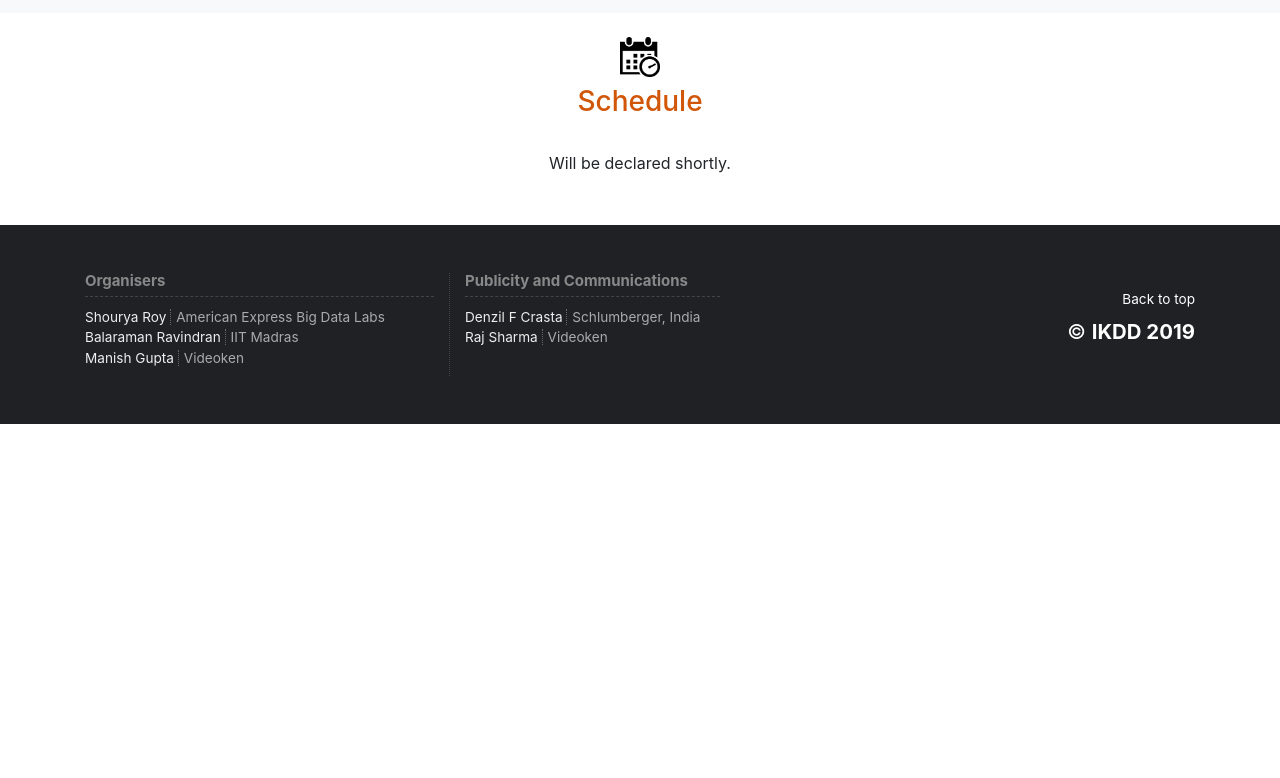
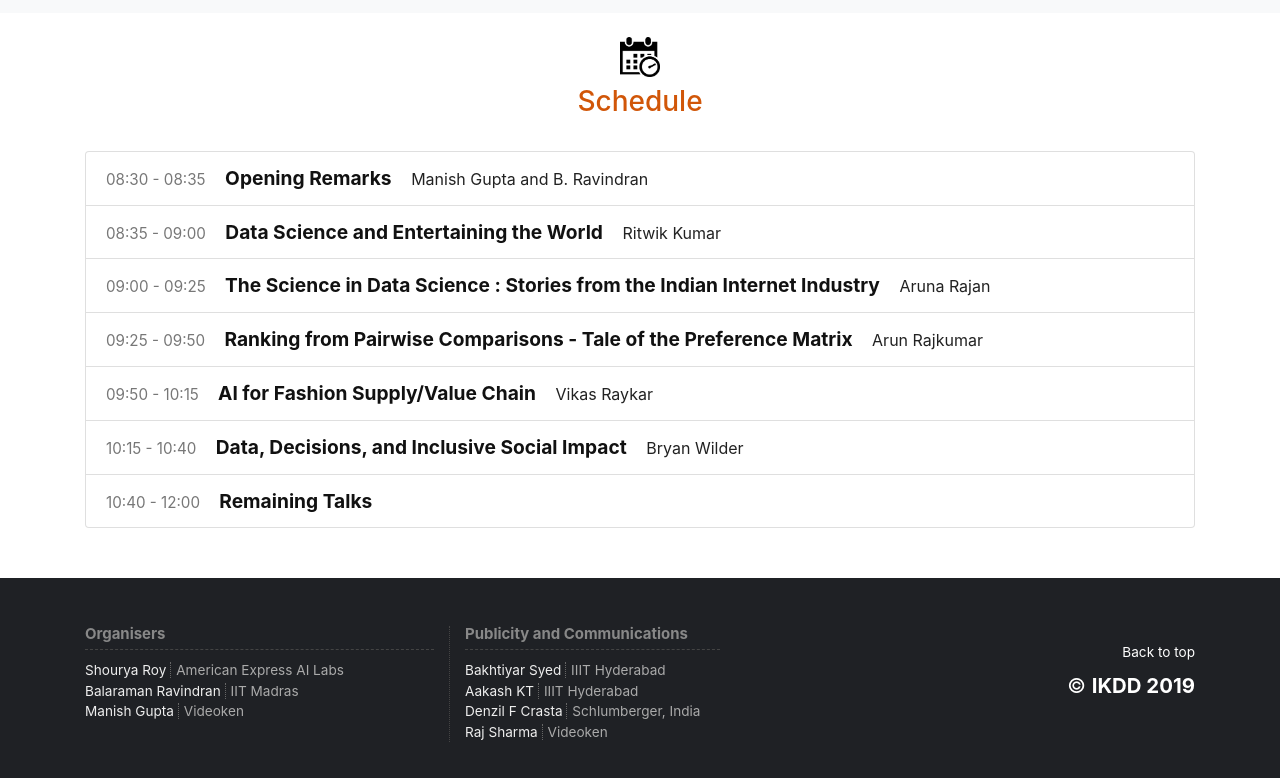
Before and after one commit to bakszero/KDD2019, a plain HTML site: page index.html in a window 1280 px wide. Shown: the part 1890-2668 px from the top of the page. Before the commit the page ends 2314 px from the top, so only its background shows below. Drawn offline with nearby package versions, Linux system fonts and the light colour scheme.

Commit message:
Updated KDD2019

```diff
--- a/index.html
+++ b/index.html
@@ -268,51 +268,45 @@ The second part of the talk is more about the complex temporal dynamics that joi
 He is the founder and the head of a very active research group CNeRG (Complex Network Research Group) http://cnerg.org in IIT Kharagpur. He has been collaborating with various national and international universities and research labs including UIUC, TU Dresden, Germany, MPI PKS and MPI SWS, Germany, Microsoft Lab, Adobe Labs, HP Labs, NetApp Labs etc. He currently publishes in various top ranking international journals and conferences including ICDM, EMNLP, ACL, WWW, INFOCOM, SIGIR, SIGKDD, SIGCHI, ICWSM, CSCW, NIPS CCS, PODC, Euro Physics Letters, Physical Review E, ACM and IEEE Transactions, etc.For further information on Dr. Ganguly, please visit his website: http://www.facweb.iitkgp.ernet.in/~niloy/.
                  </p>
               </div>
-	  -->
 
-    <span style="text-align:center;"> Will be declared shortly. </span>
-    <!-- start of schedule here , omit for now --
+
+    <span style="text-align:center;"> Will be declared shortly. </span> -->
+
               <a class="list-group-item" >
-                <span class="ik-time"> 09:30 - 09:35</span>
-                <span class="ik-talk-topic"> Introduction </span>
-                <span class="ik-talk-speaker"> Manish Gupta and Shourya Roy </span>
+                <span class="ik-time"> 08:30 - 08:35</span>
+                <span class="ik-talk-topic"> Opening Remarks </span>
+                <span class="ik-talk-speaker"> Manish Gupta and B. Ravindran </span>
               </a>
               <a class="list-group-item" >
-                <span class="ik-time"> 09:35 - 10:00</span>
-                <span class="ik-talk-topic"> Adapt, Generalize and Calibrate your Deep Neural Network </span>
-                <span class="ik-talk-speaker"> Sunita Sarawagi </span>
+                <span class="ik-time"> 08:35 - 09:00</span>
+                <span class="ik-talk-topic">  Data Science and Entertaining the World </span>
+                <span class="ik-talk-speaker"> Ritwik Kumar </span>
               </a>
               <a class="list-group-item">
-                <span class="ik-time"> 10:00 - 10:25 </span>
-                <span class="ik-talk-topic">  Responsible AI Efforts at CognitiveScale's India Innovation Lab, Hyderabad  </span>
-                <span class="ik-talk-speaker"> Joydeep Ghosh   </span>
+                <span class="ik-time"> 09:00 - 09:25 </span>
+                <span class="ik-talk-topic">  The Science in Data Science : Stories from the Indian Internet Industry  </span>
+                <span class="ik-talk-speaker"> Aruna Rajan </span>
               </a>
               <a class="list-group-item">
-                <span class="ik-time"> 10:25 - 10:50 </span>
-                <span class="ik-talk-topic">  Building AI products for healthcare and life sciences</span>
-                <span class="ik-talk-speaker"> Balaji Krishnapuram and Sheng Hua Bao  </span>
+                <span class="ik-time"> 09:25 - 09:50 </span>
+                <span class="ik-talk-topic">  Ranking from Pairwise Comparisons - Tale of the Preference Matrix </span>
+                <span class="ik-talk-speaker"> Arun Rajkumar  </span>
               </a>
               <a class="list-group-item" >
-                <span class="ik-time"> 10:50 - 11:15 </span>
-                <span class="ik-talk-topic"> Enterprise AI: Automation, Amplification and Managing Complexity </span>
-                <span class="ik-talk-speaker"> Gautam Shroff  </span>
+                <span class="ik-time"> 09:50 - 10:15 </span>
+                <span class="ik-talk-topic"> AI for Fashion Supply/Value Chain </span>
+                <span class="ik-talk-speaker"> Vikas Raykar  </span>
               </a>
               <a class="list-group-item">
-                <span class="ik-time"> 11:15 - 11:40  </span>
-                <span class="ik-talk-topic"> ML powered Risk Modelling </span>
-                <span class="ik-talk-speaker"> Manish Gupta</span>
+                <span class="ik-time"> 10:15 - 10:40  </span>
+                <span class="ik-talk-topic"> Data, Decisions, and Inclusive Social Impact </span>
+                <span class="ik-talk-speaker"> Bryan Wilder </span>
               </a>
               <a class="list-group-item">
-                <span class="ik-time"> 11:40 - 12:05  </span>
-                <span class="ik-talk-topic"> AI and ML at Google: A short survey </span>
-                <span class="ik-talk-speaker"> Andrei Broder </span>
+                <span class="ik-time"> 10:40 - 12:00  </span>
+                <span class="ik-talk-topic"> Remaining Talks </span>
+                <span class="ik-talk-speaker"> </span>
               </a>
-              <a class="list-group-item">
-                <span class="ik-time"> 12:05 - 12:30  </span>
-                <span class="ik-talk-topic">Building Machine Learning Tools</span>
-                <span class="ik-talk-speaker"> Soumith Chintala </span>
-              </a>
-          -->
             </div>
           </div>
         </div>
@@ -327,7 +321,7 @@ He is the founder and the head of a very active research group CNeRG (Complex Ne
         <div class="col-sm-4 light-border-right">
         <h6> Organisers </h6>
         <ul class="mb-2">
-         <li> Shourya Roy <span class="affiliation"> American Express Big Data Labs</span> </li>
+         <li> Shourya Roy <span class="affiliation"> American Express AI Labs</span> </li>
          <li> Balaraman Ravindran <span class="affiliation"> IIT Madras </span> </li>
          <li> Manish Gupta <span class="affiliation"> Videoken</span> </li>
 
@@ -336,6 +330,8 @@ He is the founder and the head of a very active research group CNeRG (Complex Ne
         <div class="col-sm-3">
         <h6 > Publicity and Communications </h6>
         <ul>
+          <li> Bakhtiyar Syed <span class="affiliation"> IIIT Hyderabad</span> </li>
+          <li> Aakash KT <span class="affiliation"> IIIT Hyderabad</span> </li>
          <li> Denzil F Crasta <span class="affiliation"> Schlumberger, India</span> </li>
          <li> Raj Sharma <span class="affiliation"> Videoken </span> </li>
 
```
Also changed, not shown: images/alaska_compress.jpg, images/alaska_compress_new.jpg (added), images/ikdd.css (added).
